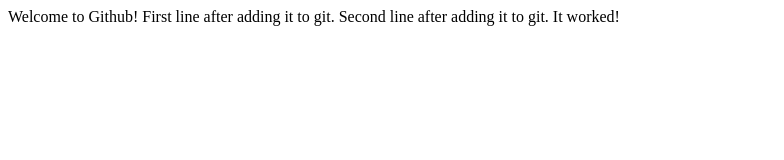
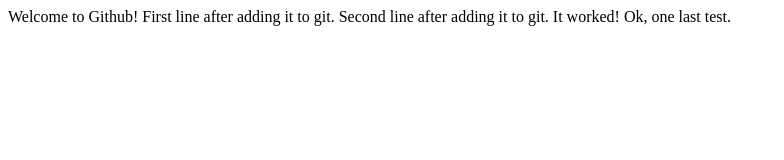
Before and after one commit to rohanpande01/TestStuff, a plain HTML site: page index.html in a window 1280 px wide. Shown: the whole page, without its empty margins (0-784 px from the left). Drawn offline with Linux system fonts and the light colour scheme.

Commit message:
One last test @rev rpande@ @bug W-1701384

```diff
--- a/index.html
+++ b/index.html
@@ -6,5 +6,6 @@
 		Welcome to Github!
 		First line after adding it to git.
 		Second line after adding it to git. It worked!
+		Ok, one last test.
 	</body>
 </html>
```
